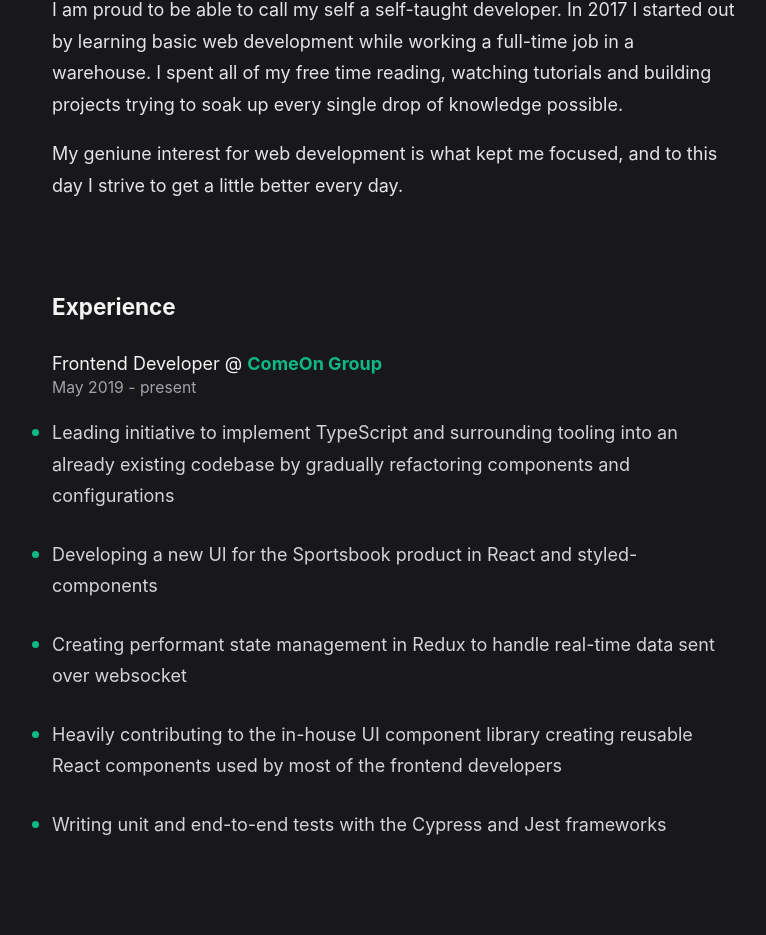
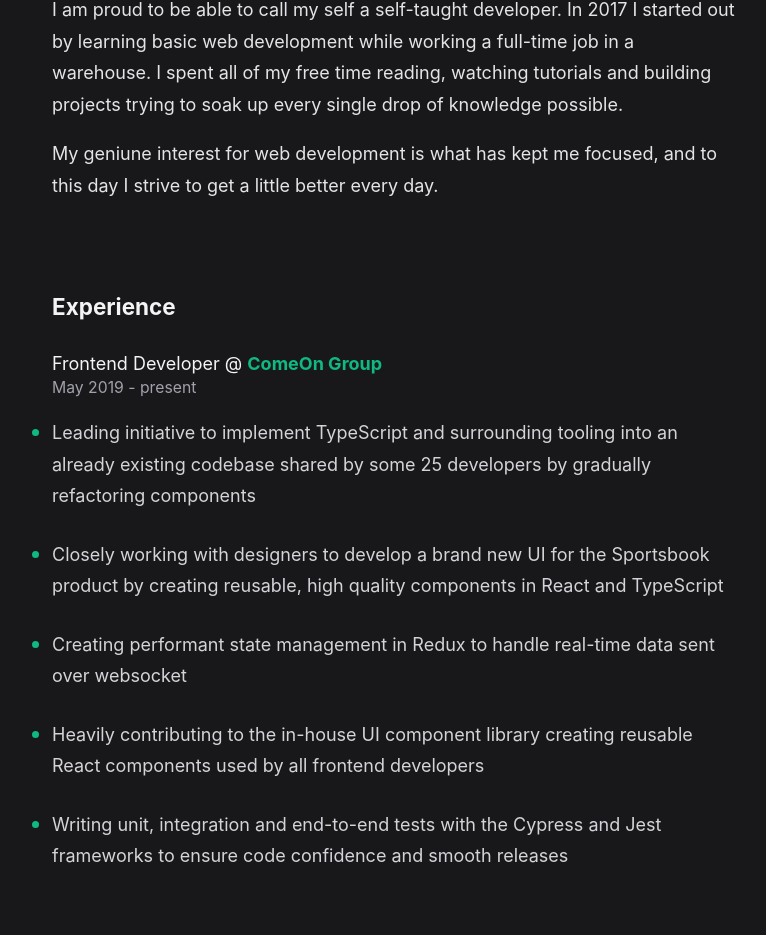
Before and after one commit to Maufive/niklasalbinsson, a Next.js app: page /about in a window 1280 px wide. Shown: the part 438-1373 px from the top of the page, without its empty margins (246-1012 px from the left). Built offline with nearby package versions, Linux system fonts and the light colour scheme; no server answers.

Commit message:
Update about-page to be consistent with my current resumé

```diff
--- a/pages/about/index.tsx
+++ b/pages/about/index.tsx
@@ -54,8 +54,8 @@ const About: NextPage = () => (
           single drop of knowledge possible.
         </p>
         <p className="text-base leading-7 text-zinc-800 dark:text-zinc-200">
-          My geniune interest for web development is what kept me focused, and
-          to this day I strive to get a little better every day.
+          My geniune interest for web development is what has kept me focused,
+          and to this day I strive to get a little better every day.
         </p>
       </section>
 
@@ -73,14 +73,15 @@ const About: NextPage = () => (
             <li className="marker:text-secondary">
               <p className="text-base leading-7 text-zinc-700 dark:text-zinc-300">
                 Leading initiative to implement TypeScript and surrounding
-                tooling into an already existing codebase by gradually
-                refactoring components and configurations
+                tooling into an already existing codebase shared by some 25
+                developers by gradually refactoring components
               </p>
             </li>
             <li className="marker:text-secondary">
               <p className="text-base leading-7 text-zinc-700 dark:text-zinc-300">
-                Developing a new UI for the Sportsbook product in React and
-                styled-components
+                Closely working with designers to develop a brand new UI for the
+                Sportsbook product by creating reusable, high quality components
+                in React and TypeScript
               </p>
             </li>
             <li className="marker:text-secondary">
@@ -92,14 +93,15 @@ const About: NextPage = () => (
             <li className="marker:text-secondary">
               <p className="text-base leading-7 text-zinc-700 dark:text-zinc-300">
                 Heavily contributing to the in-house UI component library
-                creating reusable React components used by most of the frontend
+                creating reusable React components used by all frontend
                 developers
               </p>
             </li>
             <li className="marker:text-secondary">
               <p className="text-base leading-7 text-zinc-700 dark:text-zinc-300">
-                Writing unit and end-to-end tests with the Cypress and Jest
-                frameworks
+                Writing unit, integration and end-to-end tests with the Cypress
+                and Jest frameworks to ensure code confidence and smooth
+                releases
               </p>
             </li>
           </ul>
```
